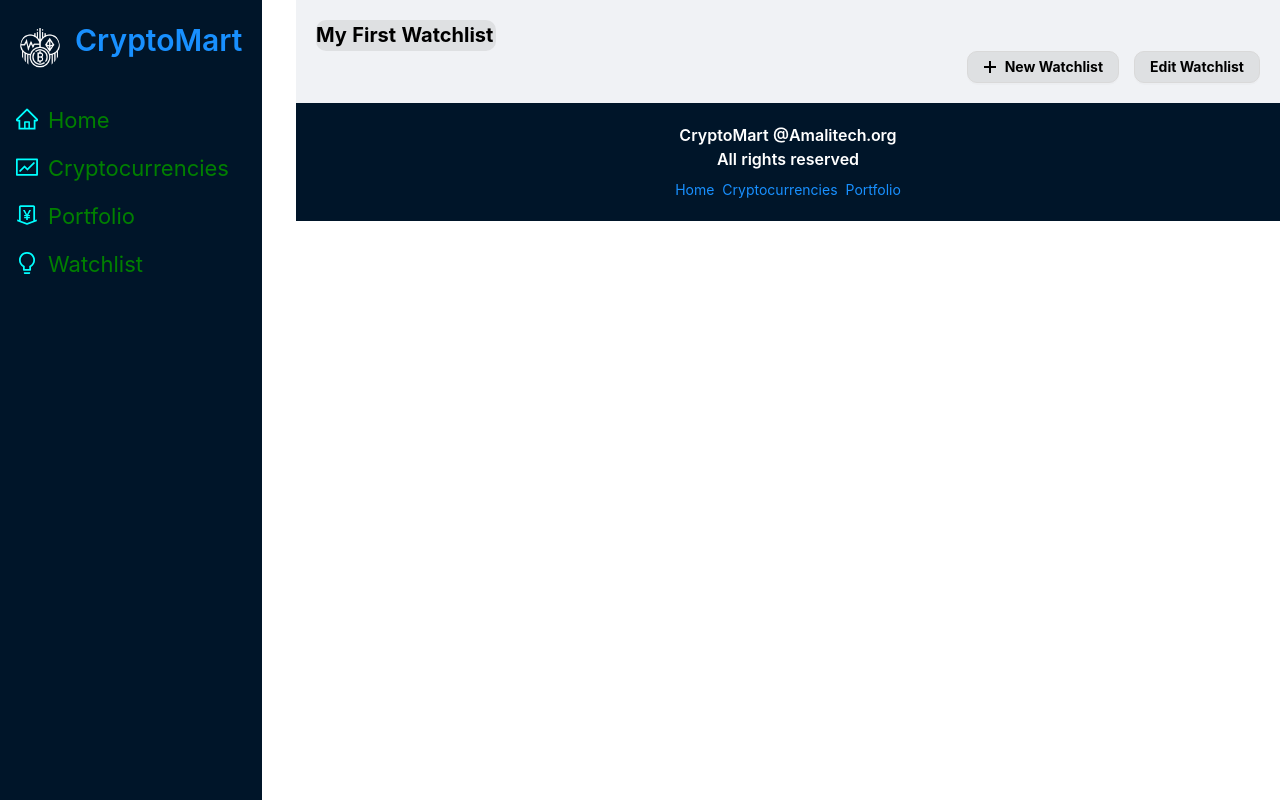
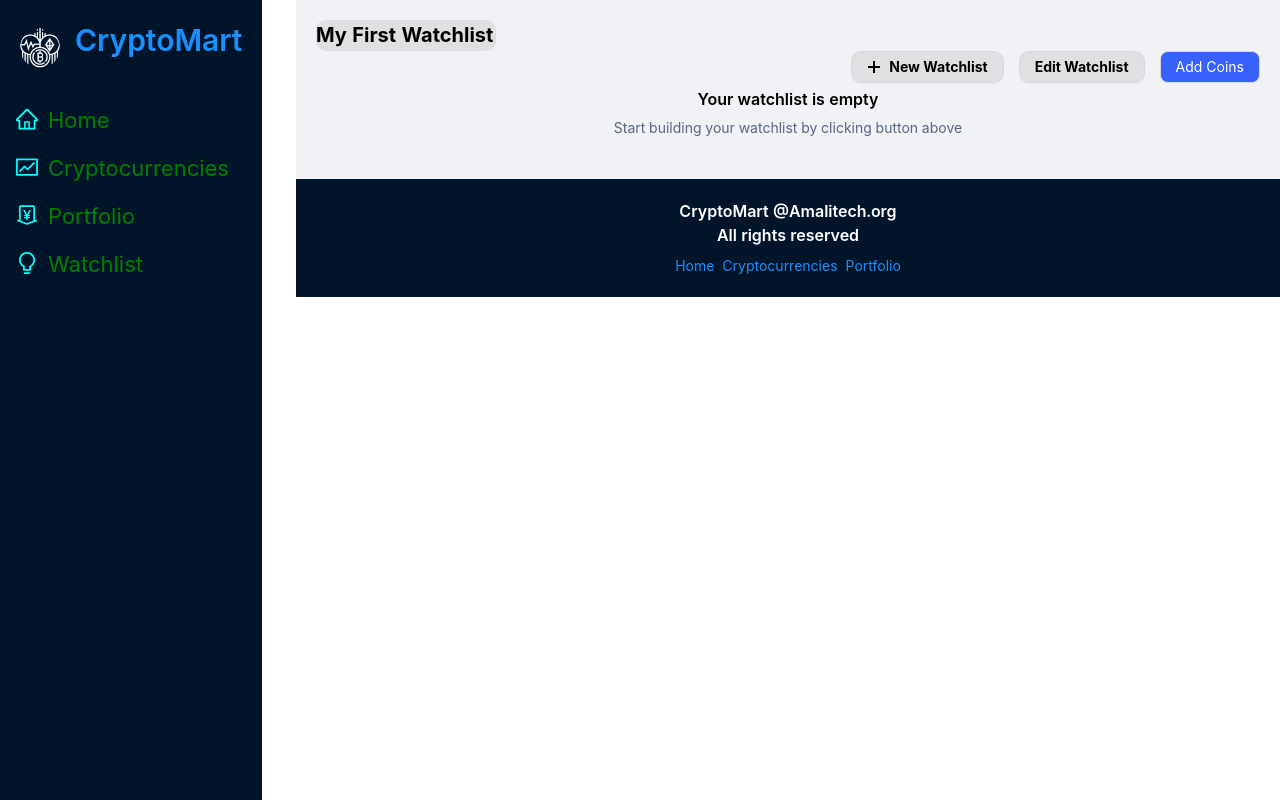
Before and after one commit to ntiBoateng/cryptocurrency-market, a React (Create React App) app: page /watchlist in a window 1280 px wide. Built offline with nearby package versions, Linux system fonts and the light colour scheme; no server answers.

Commit message:
Add Coins Button Added To Watchlist

```diff
--- a/src/components/Watchlist.jsx
+++ b/src/components/Watchlist.jsx
@@ -36,6 +36,8 @@ const Watchlist = () => {
     setIsModal_Visible(false);
   };
   return (
+    <>
+      <>
         <div>
           <div className="main_container">My First Watchlist</div>
           <div className="new_watchlist">
@@ -182,8 +184,25 @@ const Watchlist = () => {
                 </div>
               </Modal>
             </div>
+            <Button
+              style={{
+                borderRadius: "8px",
+                background: "rgb(56, 97, 251)",
+                color: "rgb(255, 255, 255)",
+              }}
+            >
+              Add Coins
+            </Button>
+          </div>
+          <div className="portempty">
+            <div className="etitle">Your watchlist is empty</div>
+            <div className="esubtitle">
+              Start building your watchlist by clicking button above
             </div>
           </div>
+        </div>
+      </>
+    </>
   );
 };
 
```
Lines whose indentation alone changed are shown as unchanged.
